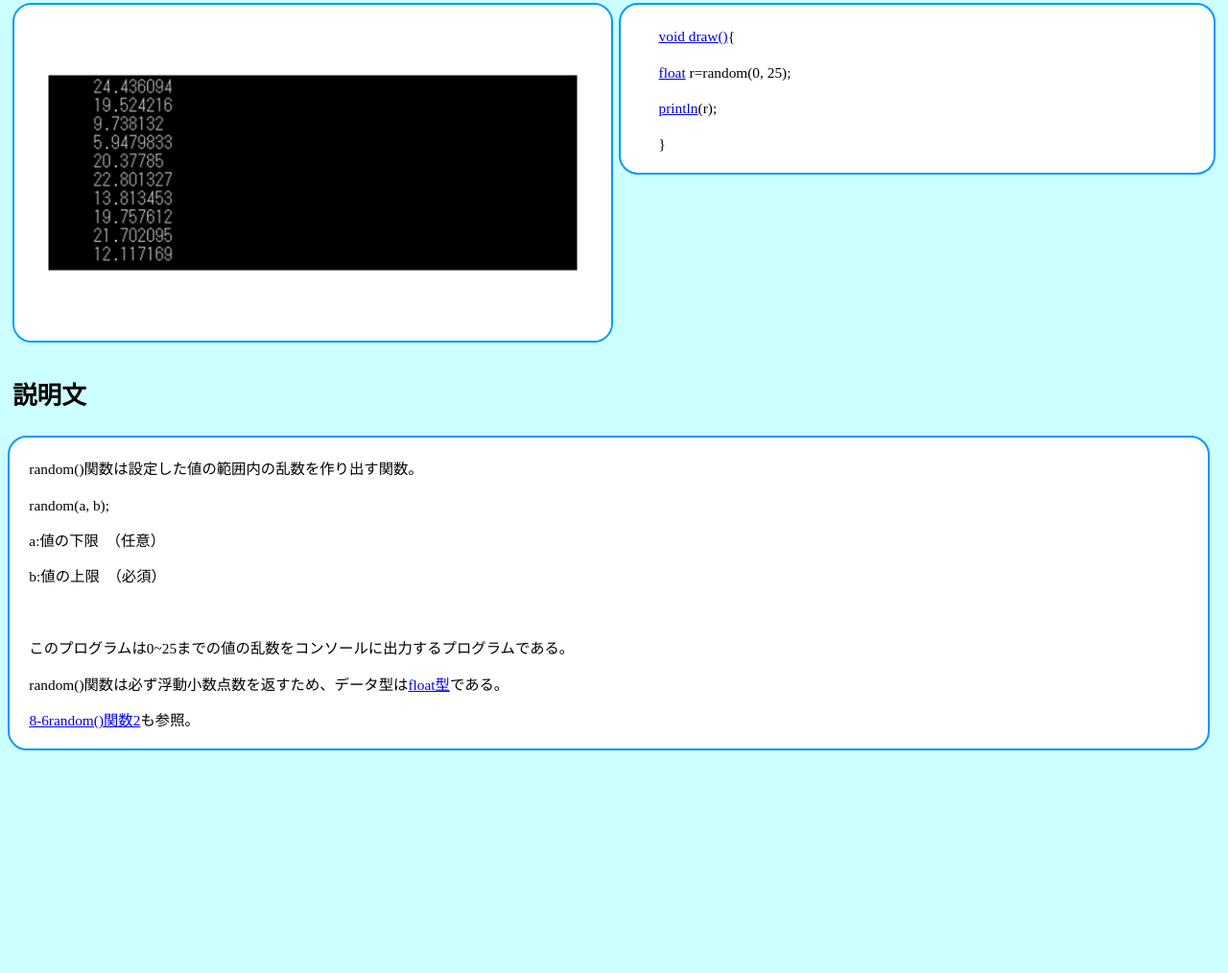
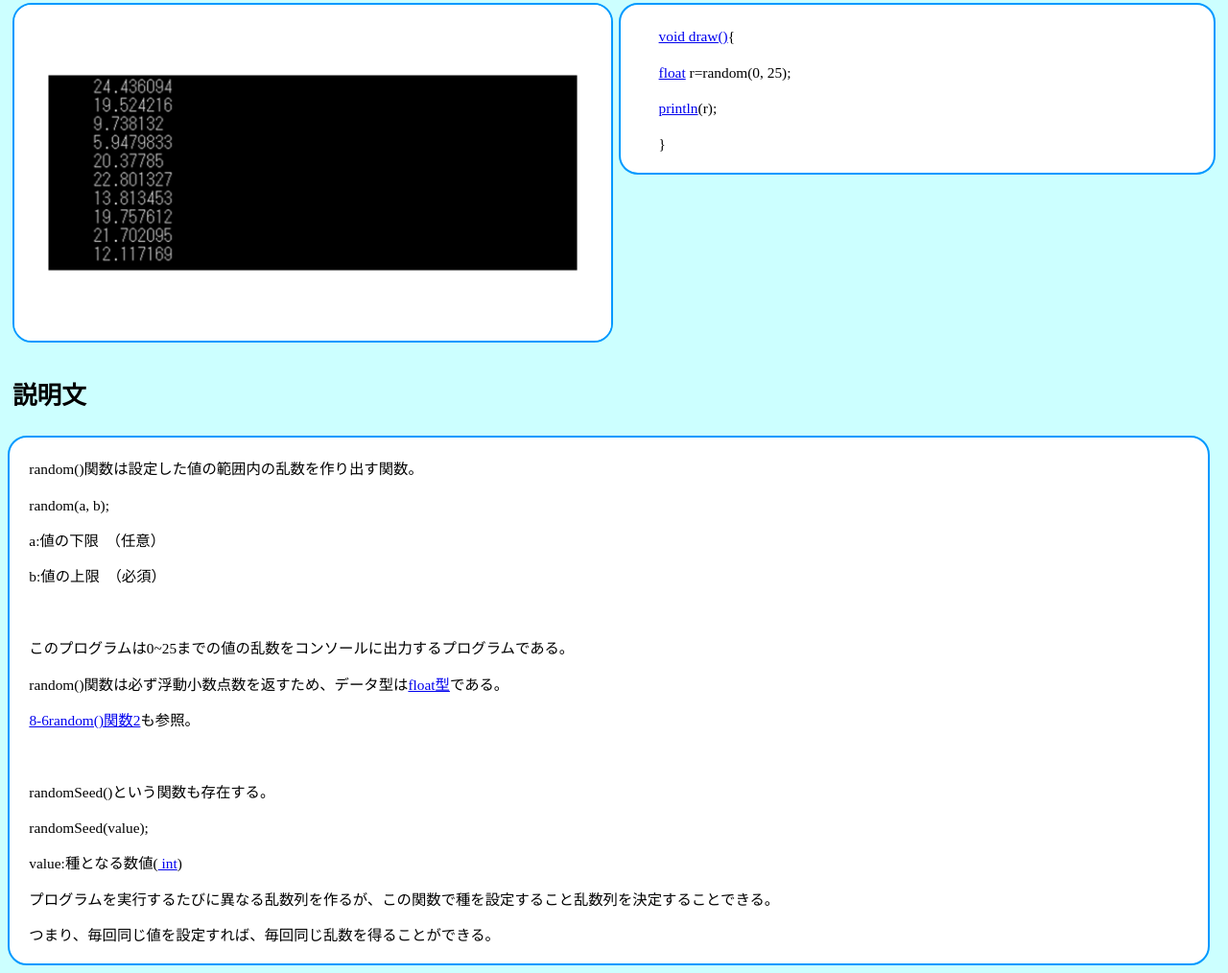
Before and after one commit to o-saringu/8-5, a plain HTML site: page index.html in a window 1280 px wide. Shown: the part 331-1345 px from the top of the page at 96% size. Before the commit the page ends 1121 px from the top, so only its background shows below. Drawn offline with Linux system fonts and the light colour scheme.

Commit message:
Update index.html

```diff
--- a/index.html
+++ b/index.html
@@ -48,6 +48,13 @@
 	<p>　このプログラムは0~25までの値の乱数をコンソールに出力するプログラムである。
 	<p>　random()関数は必ず浮動小数点数を返すため、データ型は<a href="https://o-saringu.github.io/de-ta/"target="_blank" rel="noopener noreferrer" >float型</a>である。
 	<p>　<a href="https://o-saringu.github.io/8-6/"target="_blank" rel="noopener noreferrer" >8-6random()関数2</a>も参照。
+	<p>
+	<p>　randomSeed()という関数も存在する。
+	<p>　randomSeed(value);
+	<p>　value:種となる数値(<a href="https://o-saringu.github.io/de-ta/"target="_blank" rel="noopener noreferrer" >
+int</a>)
+	<p>　プログラムを実行するたびに異なる乱数列を作るが、この関数で種を設定すること乱数列を決定することできる。
+	<p>　つまり、毎回同じ値を設定すれば、毎回同じ乱数を得ることができる。
 </div>
 
 </body>
```
